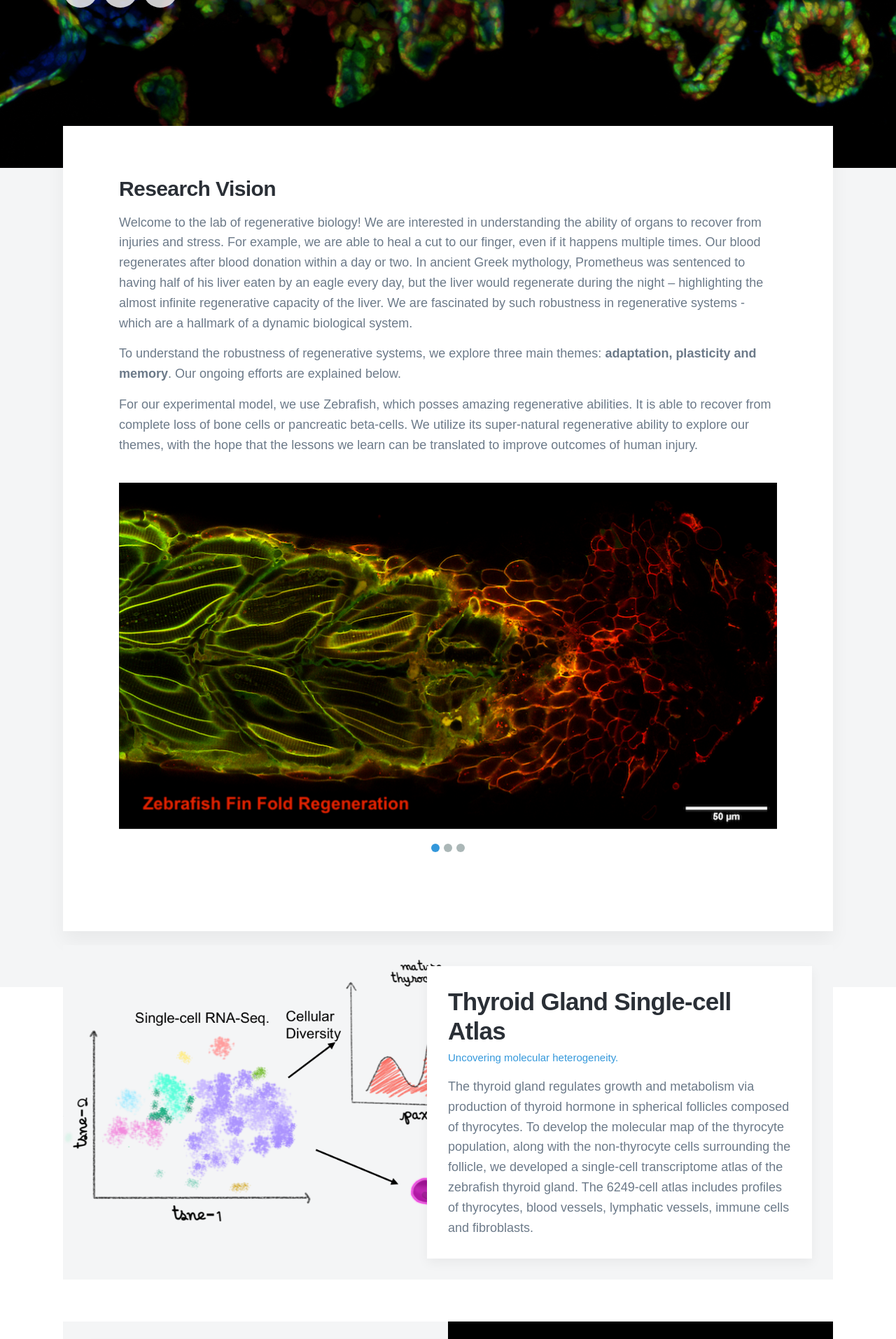
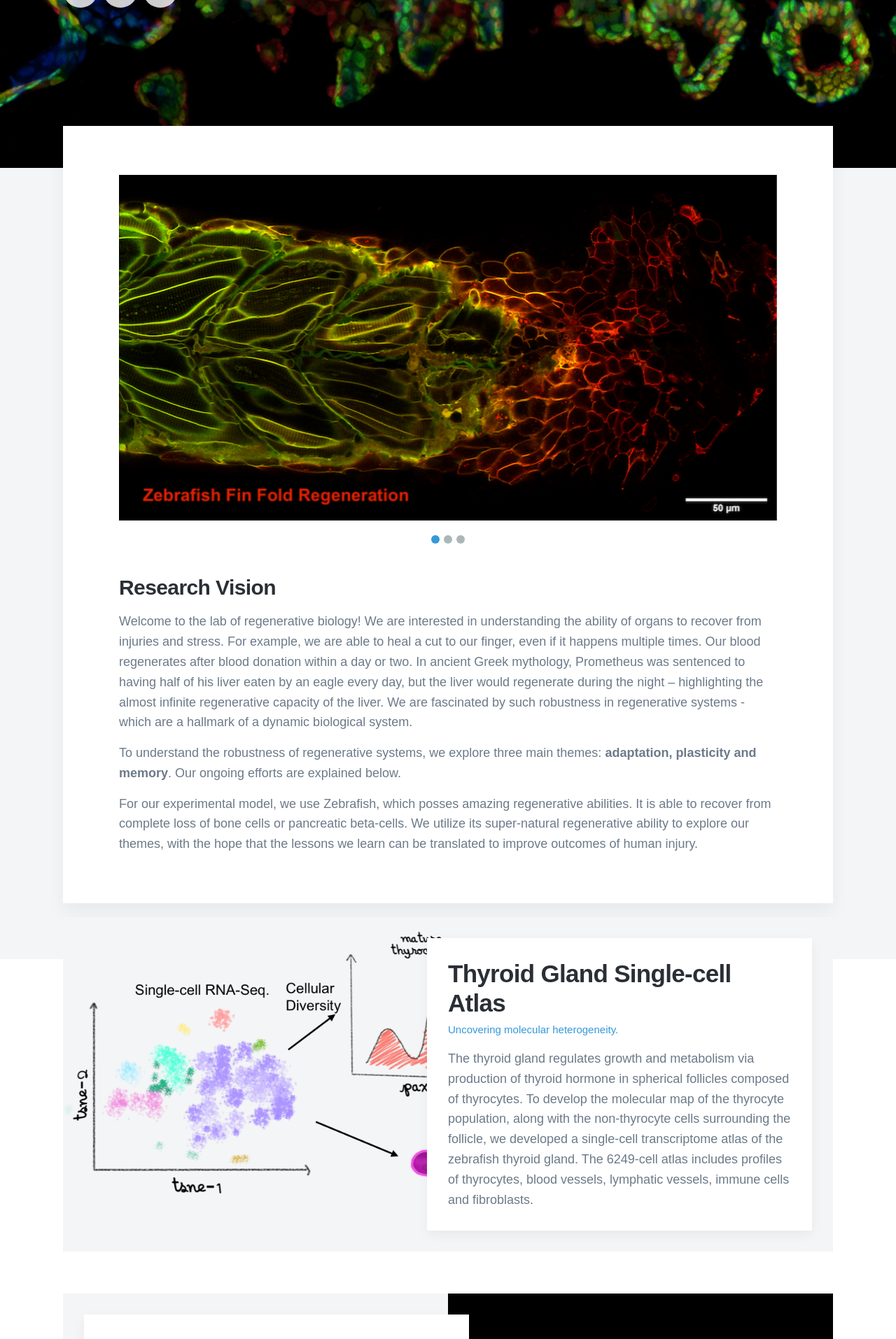
Before and after one commit to sumeetpalsingh/sumeetpalsingh.github.io, a Jekyll site: the page built from index.html, in a window 1280 px wide. Shown: the part 455-2369 px from the top of the page at 70% size. Built offline with Jekyll 4.4.1, drawn with Linux system fonts in a browser that asks for light colours; nearby versions of some CDN libraries; some web fonts are replaced.

Commit message:
Update index.html

```diff
--- a/index.html
+++ b/index.html
@@ -29,6 +29,11 @@ featured_image: /images/demo/home2.jpg
 		<article class="single-post">
 
 
+            <div class="gallery" data-columns="1">
+                <img src="/images/gallery/Regeneration_GreenT.jpg">
+                <img src="/images/gallery/Liver.jpg">
+                <img src="/images/gallery/Thyroid adult_flt1.jpg">
+            </div>
 
             <h3>Research Vision</h3>
 
@@ -44,11 +49,6 @@ featured_image: /images/demo/home2.jpg
             For our experimental model, we use Zebrafish, which posses amazing regenerative abilities. It is able to recover from complete loss of bone cells or pancreatic beta-cells. We utilize its super-natural regenerative ability to explore our themes, with the hope that the lessons we learn can be translated to improve outcomes of human injury.
             </p>
 
-            <div class="gallery" data-columns="1">
-                <img src="/images/gallery/Regeneration_GreenT.jpg">
-                <img src="/images/gallery/Liver.jpg">
-                <img src="/images/gallery/Thyroid adult_flt1.jpg">
-            </div>
 
 		</article>
 
```
